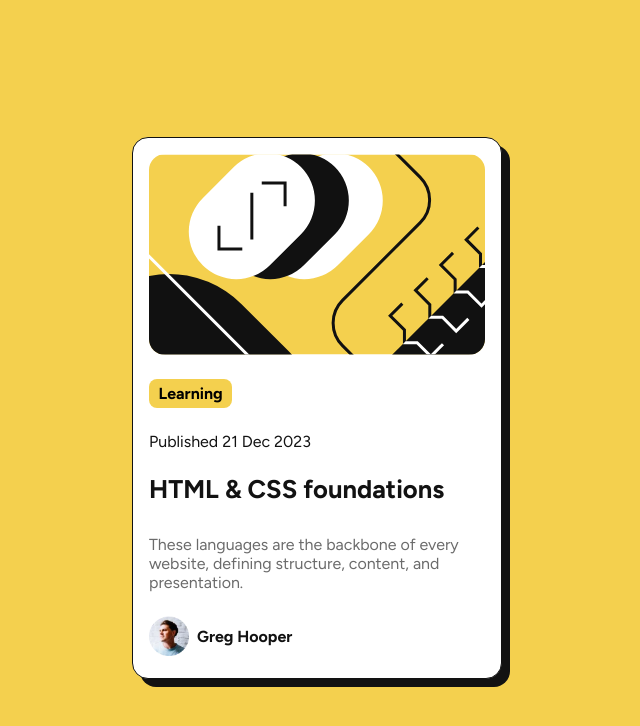
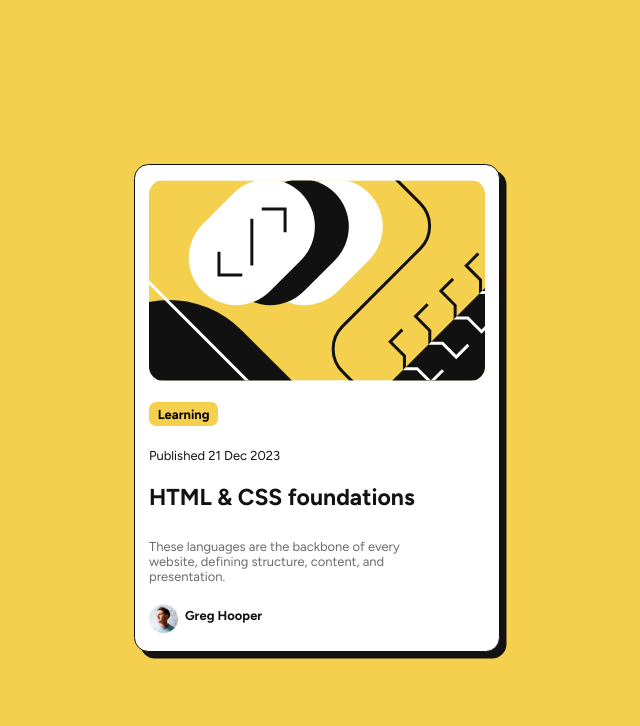
Before and after one commit to Olaniyi-Fatola/Frontend-blogcard, a plain HTML site: page index.html in a window 1280 px wide. Shown: the whole page, without its empty margins (323-963 px from the left). Drawn offline with Linux system fonts and the light colour scheme.

Commit message:
Update style.css

```diff
--- a/style.css
+++ b/style.css
@@ -1,6 +1,6 @@
 *{
     font-family: Figtree;
-    font-size: 1rem;
+    font-size: 0.9rem;
 }
 
 body {
@@ -67,11 +67,11 @@ p {
 
 .dp {
     float: left;
-    width: 2.5rem;
+    width: 2rem;
 }
 
 .name {
-    padding: 0.7rem 3rem;
+    padding: 0.3rem 2.5rem;
     padding-bottom: 0rem;
     color: hsl(0, 0%, 7%);
 }
```
